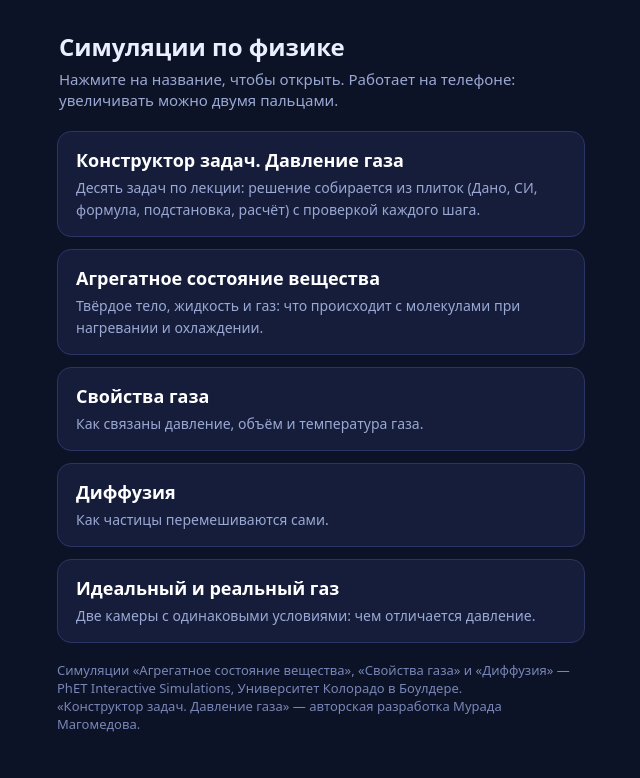
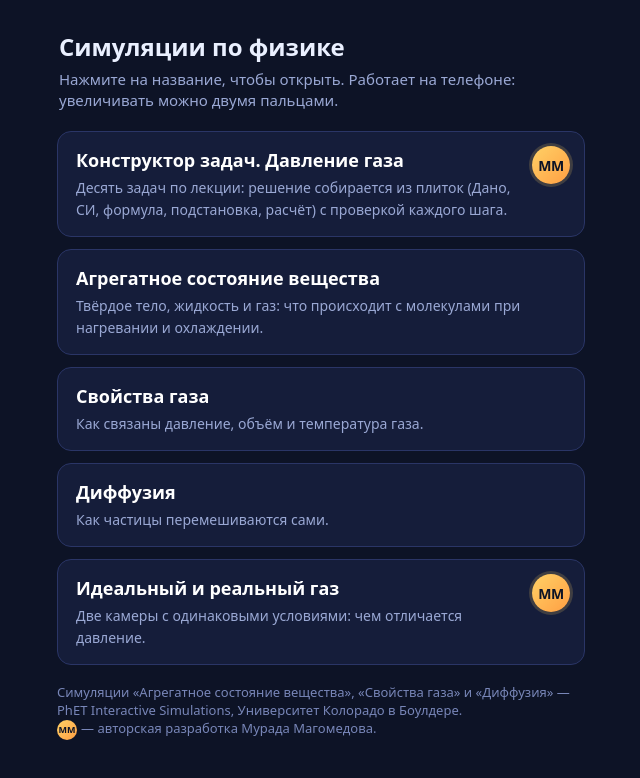
Before and after one commit to muradx055/sim, a plain HTML site: page index.html in a window 1280 px wide. Shown: the whole page, without its empty margins (319-959 px from the left). Drawn offline with Linux system fonts and the light colour scheme.

Commit message:
Значок ММ на авторских карточках
Co-Authored-By: Claude Sonnet 5.5 <noreply@anthropic.com>
Claude-Session: https://claude.ai/code/session_01CS88MrcF7DcYXvGN9bGLKf

```diff
--- a/index.html
+++ b/index.html
@@ -16,6 +16,12 @@
   a.card:active{background:#1f2a55}
   a.card b{display:block;font-size:18px;margin-bottom:4px}
   a.card span{font-size:14px;color:#9aa8d4;line-height:1.35}
+  a.card.mine{position:relative;padding-right:64px}
+  a.card.mine::after{content:"ММ";position:absolute;top:14px;right:14px;width:38px;height:38px;border-radius:50%;
+    display:flex;align-items:center;justify-content:center;font-size:14px;font-weight:800;letter-spacing:-.5px;
+    color:#0d1326;background:linear-gradient(135deg,#ffd166,#ff9f43);box-shadow:0 0 0 3px rgba(255,209,102,.18)}
+  .logo{display:inline-block;width:20px;height:20px;line-height:20px;border-radius:50%;text-align:center;font-size:9px;font-weight:800;
+    color:#0d1326;background:linear-gradient(135deg,#ffd166,#ff9f43);vertical-align:middle;margin-right:4px}
   .foot{margin-top:18px;font-size:13px;color:#7886b8}
 </style>
 </head>
@@ -23,12 +29,12 @@
 <div class="wrap">
   <h1>Симуляции по физике</h1>
   <p>Нажмите на название, чтобы открыть. Работает на телефоне: увеличивать можно двумя пальцами.</p>
-  <a class="card" href="konstruktor-davlenie.html"><b>Конструктор задач. Давление газа</b><span>Десять задач по лекции: решение собирается из плиток (Дано, СИ, формула, подстановка, расчёт) с проверкой каждого шага.</span></a>
+  <a class="card mine" href="konstruktor-davlenie.html"><b>Конструктор задач. Давление газа</b><span>Десять задач по лекции: решение собирается из плиток (Дано, СИ, формула, подстановка, расчёт) с проверкой каждого шага.</span></a>
   <a class="card" href="states-of-matter.html"><b>Агрегатное состояние вещества</b><span>Твёрдое тело, жидкость и газ: что происходит с молекулами при нагревании и охлаждении.</span></a>
   <a class="card" href="gas-properties.html"><b>Свойства газа</b><span>Как связаны давление, объём и температура газа.</span></a>
   <a class="card" href="diffusion.html"><b>Диффузия</b><span>Как частицы перемешиваются сами.</span></a>
-  <a class="card" href="real-vs-ideal-gas.html"><b>Идеальный и реальный газ</b><span>Две камеры с одинаковыми условиями: чем отличается давление.</span></a>
-  <div class="foot">Симуляции «Агрегатное состояние вещества», «Свойства газа» и «Диффузия» — PhET Interactive Simulations, Университет Колорадо в Боулдере.<br>«Конструктор задач. Давление газа» — авторская разработка Мурада Магомедова.</div>
+  <a class="card mine" href="real-vs-ideal-gas.html"><b>Идеальный и реальный газ</b><span>Две камеры с одинаковыми условиями: чем отличается давление.</span></a>
+  <div class="foot">Симуляции «Агрегатное состояние вещества», «Свойства газа» и «Диффузия» — PhET Interactive Simulations, Университет Колорадо в Боулдере.<br><span class="logo">ММ</span>— авторская разработка Мурада Магомедова.</div>
 </div>
 </body>
 </html>
```
